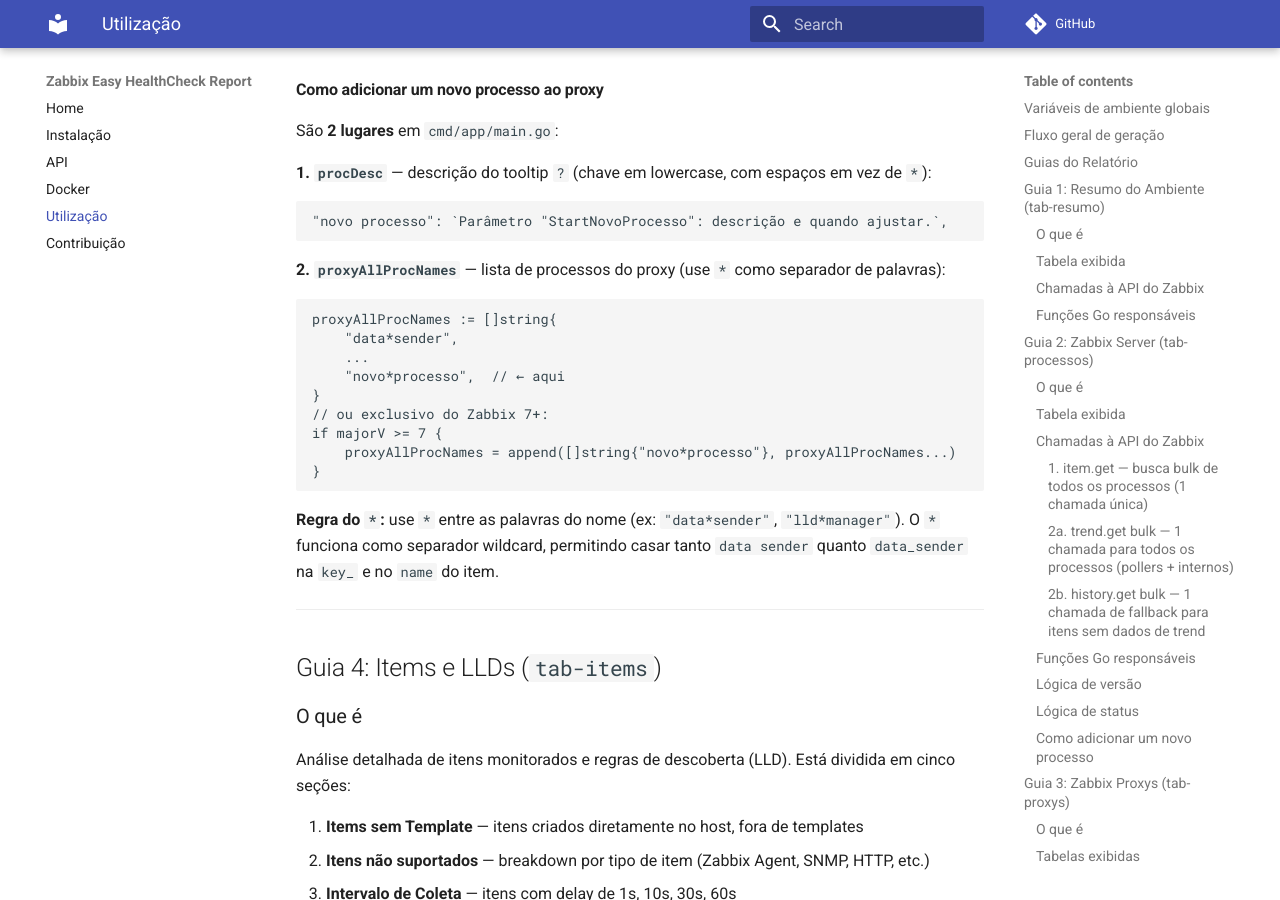
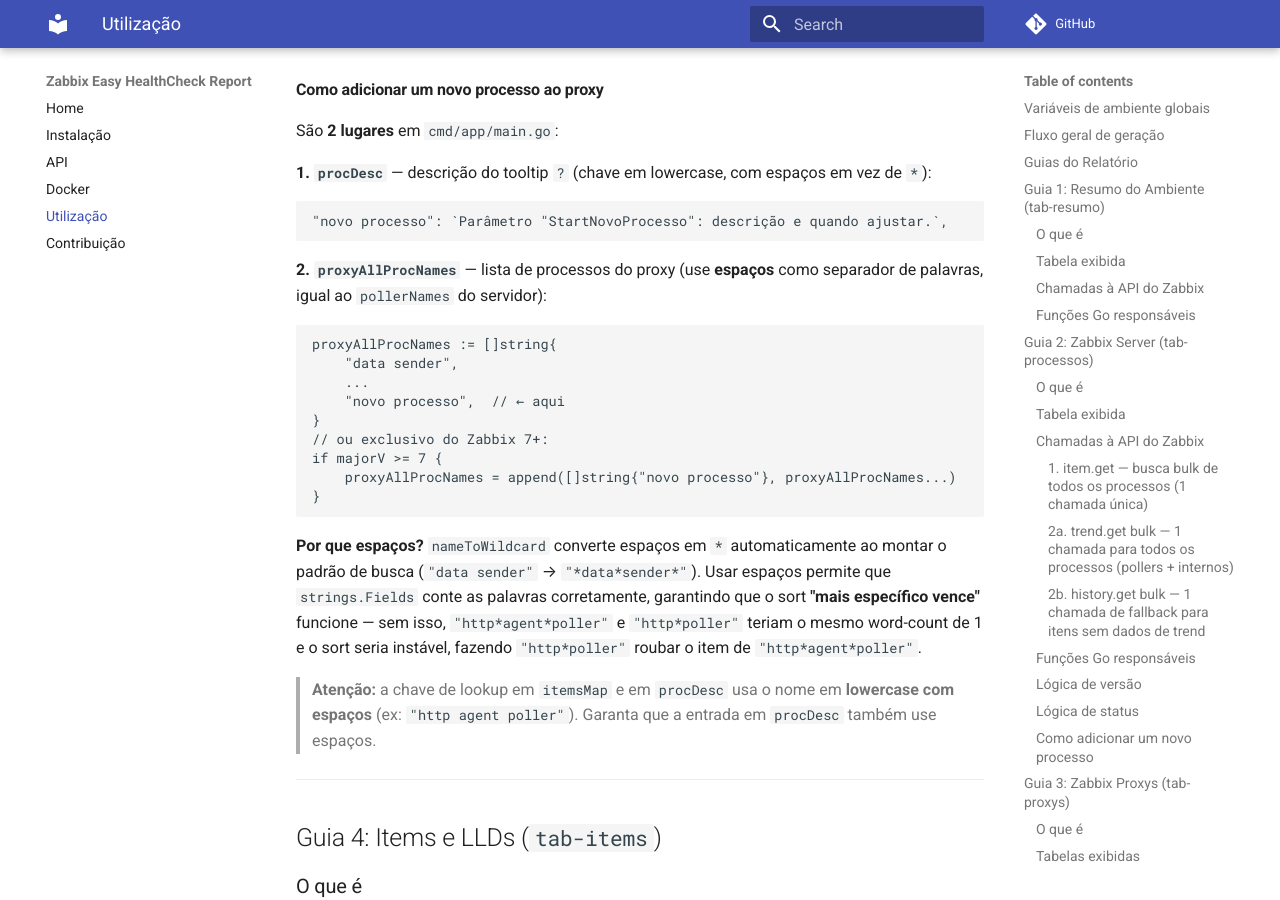
Before and after one commit to bernardolankheet/zabbix-easy, an MkDocs documentation site: the page built from docs/utilizacao.md, in a window 1280 px wide and 900 px high, scrolled down 13318 px. Built offline with MkDocs 1.6.1 and Material for MkDocs 9.7.7, drawn with Linux system fonts in a browser that asks for light colours; comment, search, counter and statistics services are not loaded.

Commit message:
melhorado funcao proxyAllProcNames para check de processos de proxy

````diff
--- a/docker-compose.yml
+++ b/docker-compose.yml
@@ -16,8 +16,8 @@
       - DB_NAME=zabbix_report
       - MAX_CCONCURRENT=3
       - API_TIMEOUT_SECONDS=20   # se o Zabbix for mais lento
-      - ZABBIX_SERVER_HOSTID=10084 # HostID do zabbix Server, utliza para pegar os dados de performance.
-      #- ZABBIX_SERVER_HOSTID=23423
+      #- ZABBIX_SERVER_HOSTID=10084 # HostID do zabbix Server, utliza para pegar os dados de performance.
+      - ZABBIX_SERVER_HOSTID=23423
       #- ZABBIX_SERVER_HOSTID=19882
       - APP_DEBUG=true # true ou false Habilita logs de debug da API do Zabbix
       - CHECKTRENDTIME=15d # Tempo para verificar tendência de dados, não utilize history (<7d), leva em consideracão o valor que é definido no zabbix para Trends ou o Valor Utilizado no Particionamento do banco de dados.
--- a/docs/utilizacao.md
+++ b/docs/utilizacao.md
@@ -449,20 +449,22 @@
 "novo processo": `Parâmetro "StartNovoProcesso": descrição e quando ajustar.`,
 ```
 
-**2. `proxyAllProcNames`** — lista de processos do proxy (use `*` como separador de palavras):
+**2. `proxyAllProcNames`** — lista de processos do proxy (use **espaços** como separador de palavras, igual ao `pollerNames` do servidor):
 ```go
 proxyAllProcNames := []string{
-    "data*sender",
+    "data sender",
     ...
-    "novo*processo",  // ← aqui
+    "novo processo",  // ← aqui
 }
 // ou exclusivo do Zabbix 7+:
 if majorV >= 7 {
-    proxyAllProcNames = append([]string{"novo*processo"}, proxyAllProcNames...)
+    proxyAllProcNames = append([]string{"novo processo"}, proxyAllProcNames...)
 }
 ```
 
-**Regra do `*`:** use `*` entre as palavras do nome (ex: `"data*sender"`, `"lld*manager"`). O `*` funciona como separador wildcard, permitindo casar tanto `data sender` quanto `data_sender` na `key_` e no `name` do item.
+**Por que espaços?** `nameToWildcard` converte espaços em `*` automaticamente ao montar o padrão de busca (`"data sender"` → `"*data*sender*"`). Usar espaços permite que `strings.Fields` conte as palavras corretamente, garantindo que o sort **"mais específico vence"** funcione — sem isso, `"http*agent*poller"` e `"http*poller"` teriam o mesmo word-count de 1 e o sort seria instável, fazendo `"http*poller"` roubar o item de `"http*agent*poller"`.
+
+> **Atenção:** a chave de lookup em `itemsMap` e em `procDesc` usa o nome em **lowercase com espaços** (ex: `"http agent poller"`). Garanta que a entrada em `procDesc` também use espaços.
 
 ---
 
````
Also changed, not shown: 1 other file.
